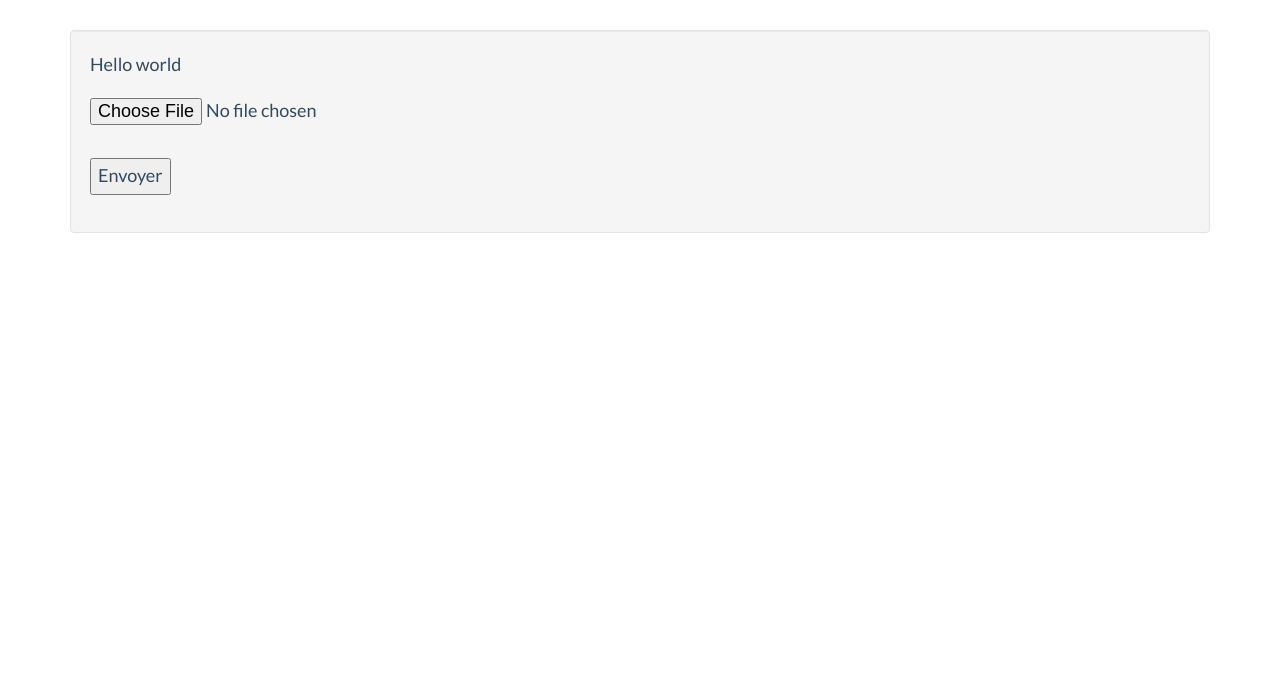
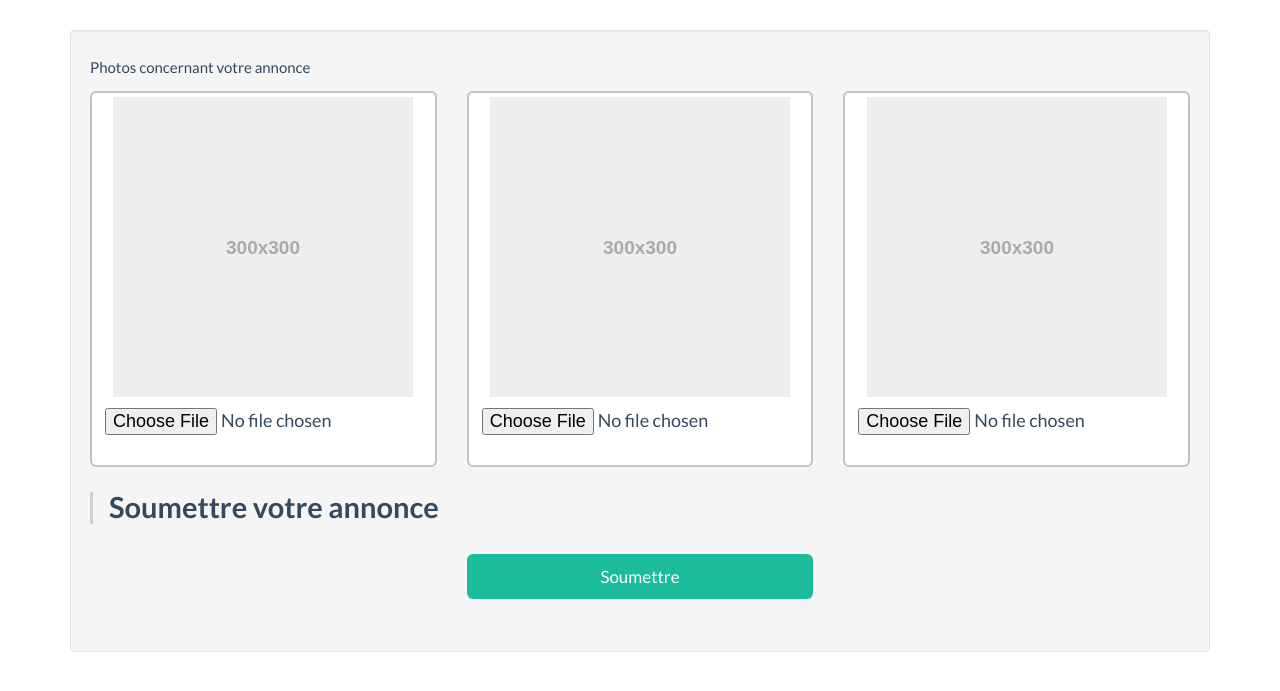
Before and after one commit to ahmed-bacha/Projet-Annonces, a PHP site: page /test-upload-image.php in a window 1280 px wide. Shown: the part 53-744 px from the top of the page. Run offline with PHP 8.4, Linux system fonts and the light colour scheme; some libraries are stand-ins or nearby versions.

Commit message:
Upload image

```diff
--- a/Vues/menu.php
+++ b/Vues/menu.php
@@ -46,6 +46,7 @@
                 <a href="reponse-annonce.php">Reponse annonce</a>
                 <a href="add-annonce.php">Add annonce</a>
                 <a href="detail-annonce.php">Detail annonce</a>
+                <a href="test-upload-image.php">Test Upload image</a>
             </li>
           </ul>
         </li>
--- a/Vues/test-upload-image.php
+++ b/Vues/test-upload-image.php
@@ -5,19 +5,179 @@ require_once("header.php");
  ?>
 
 <!-- Page Content -->
-<div class="well">
-	<p>Hello world</p>
+<div  class="well">
+
+  <form id="uploadimage" action="" method="post" enctype="multipart/form-data">
 
 
-	<form method="post" action="traitement-image.php" enctype="multipart/form-data">
-	     <input type="file" name="icone" id="icone" /><br />
-	     <input type="hidden" name="MAX_FILE_SIZE" value="5048576" />
-	     <input type="submit" name="submit" value="Envoyer" />
-	</form>
+    <div class="form-group">
+      <label for="exampleInputEmail1">
+        Photos concernant votre annonce
+      </label>
+      <div class="row">
+      <div class="col-xs-12 col-sm-4 col-md-4 col-lg-4">
+          <div class="thumbnail">
+              <img id="img1" data-src="holder.js/300x300" alt="...">
+            <div class="caption">
+              <p>
+                  <input type="file" class="filestyle" data-badge="false" name="image[]" id="file1">
+              </p>
+            </div>
+          </div>
+      </div>
+      <div class="col-xs-12 col-sm-4 col-md-4 col-lg-4">
+          <div class="thumbnail">
+              <img id="img2" data-src="holder.js/300x300" alt="...">
+            <div class="caption">
+              <p>
+                  <input type="file" class="filestyle" data-badge="false" name="image[]" id="file2">
+              </p>
+            </div>
+          </div>
+      </div>
+      <div class="col-xs-12 col-sm-4 col-md-4 col-lg-4">
+          <div class="thumbnail">
+              <img id="img3" data-src="holder.js/300x300" alt="...">
+            <div class="caption">
+              <p>
+                  <input type="file" class="filestyle" data-badge="false" name="image[]" id="file3">
+              </p>
+            </div>
+          </div>
+      </div>
+    </div>
+   </div>
+
+   <blockquote>
+          <h4>
+            Soumettre votre annonce
+          </h4>
+   </blockquote>
+
+   <div class="row">
+     <div class="col-xs-12 col-sm-offset-4 col-sm-4 col-md-offset-4 col-md-4 col-lg-offset-4 col-lg-4">
+       <p>
+           <button type="submit" id="submit" class="btn btn-primary btn-lg btn-block">Soumettre</button>
+       </p>
+     </div>
+   </div>
+
+ </form>
+
+</div>
 
 
 
-</div>
+<script charset="utf-8">
+
+  $("form#uploadimage").submit(function(event){
+
+    //disable the default form submission
+    event.preventDefault();
+
+    var formData = new FormData($(this)[0]);
+
+    $.ajax({
+      url: 'traitement-image.php',
+      type: 'POST',
+      data: formData,
+      async: false,
+      cache: false,
+      contentType: false,
+      processData: false,
+      success: function (returndata) {
+
+      }
+    });
+
+    return false;
+  });
+
+
+    $("#file1").change(function() {
+
+
+      var file = this.files[0];
+      console.log(file);
+      var imagefile = file.type;
+      //alert(imagefile);
+      var match= ["image/jpeg","image/png","image/jpg"];
+      if(!((imagefile==match[0]) || (imagefile==match[1]) || (imagefile==match[2])))
+      {
+        return false;
+      }
+      else
+      {
+        var reader = new FileReader();
+        reader.onload = imageIsLoaded1;
+
+        reader.readAsDataURL(this.files[0]);
+
+      }
+      });
+
+      function imageIsLoaded1(e) {
+
+          $('#img1').attr('src', e.target.result);
+
+        };
+
+      $("#file2").change(function() {
+
+
+        var file = this.files[0];
+        console.log(file);
+        var imagefile = file.type;
+        //alert(imagefile);
+        var match= ["image/jpeg","image/png","image/jpg"];
+        if(!((imagefile==match[0]) || (imagefile==match[1]) || (imagefile==match[2])))
+        {
+          return false;
+        }
+        else
+        {
+          var reader = new FileReader();
+          reader.onload = imageIsLoaded2;
+
+          reader.readAsDataURL(this.files[0]);
+
+        }
+        });
+
+    function imageIsLoaded2(e) {
+
+        $('#img2').attr('src', e.target.result);
+
+      };
+
+      $("#file3").change(function() {
+
+
+        var file = this.files[0];
+        console.log(file);
+        var imagefile = file.type;
+        //alert(imagefile);
+        var match= ["image/jpeg","image/png","image/jpg"];
+        if(!((imagefile==match[0]) || (imagefile==match[1]) || (imagefile==match[2])))
+        {
+          return false;
+        }
+        else
+        {
+          var reader = new FileReader();
+          reader.onload = imageIsLoaded3;
+
+          reader.readAsDataURL(this.files[0]);
+
+        }
+        });
+
+    function imageIsLoaded3(e) {
+
+        $('#img3').attr('src', e.target.result);
+      };
+
+</script>
 
 <!-- Footer -->
 <?php
```
Also changed, not shown: Vues/traitement-image.php (+22 -9 lines).
